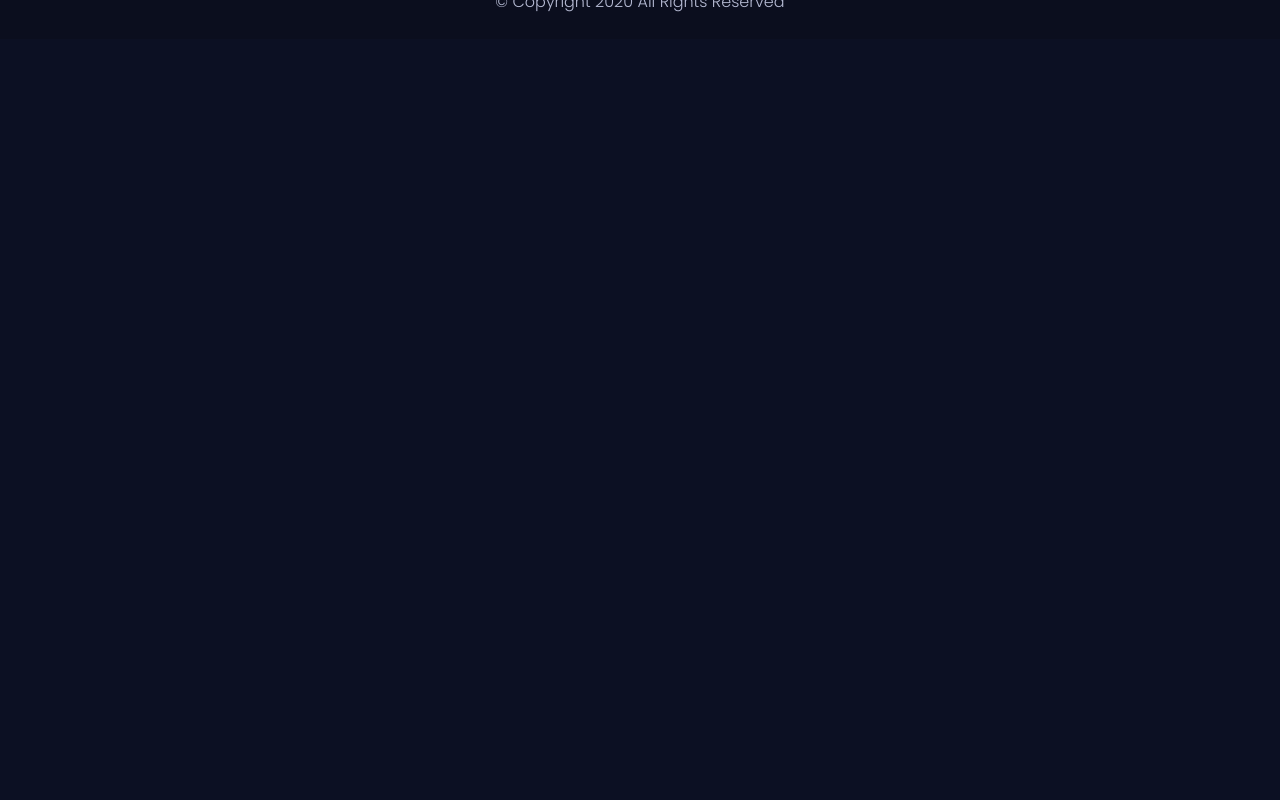
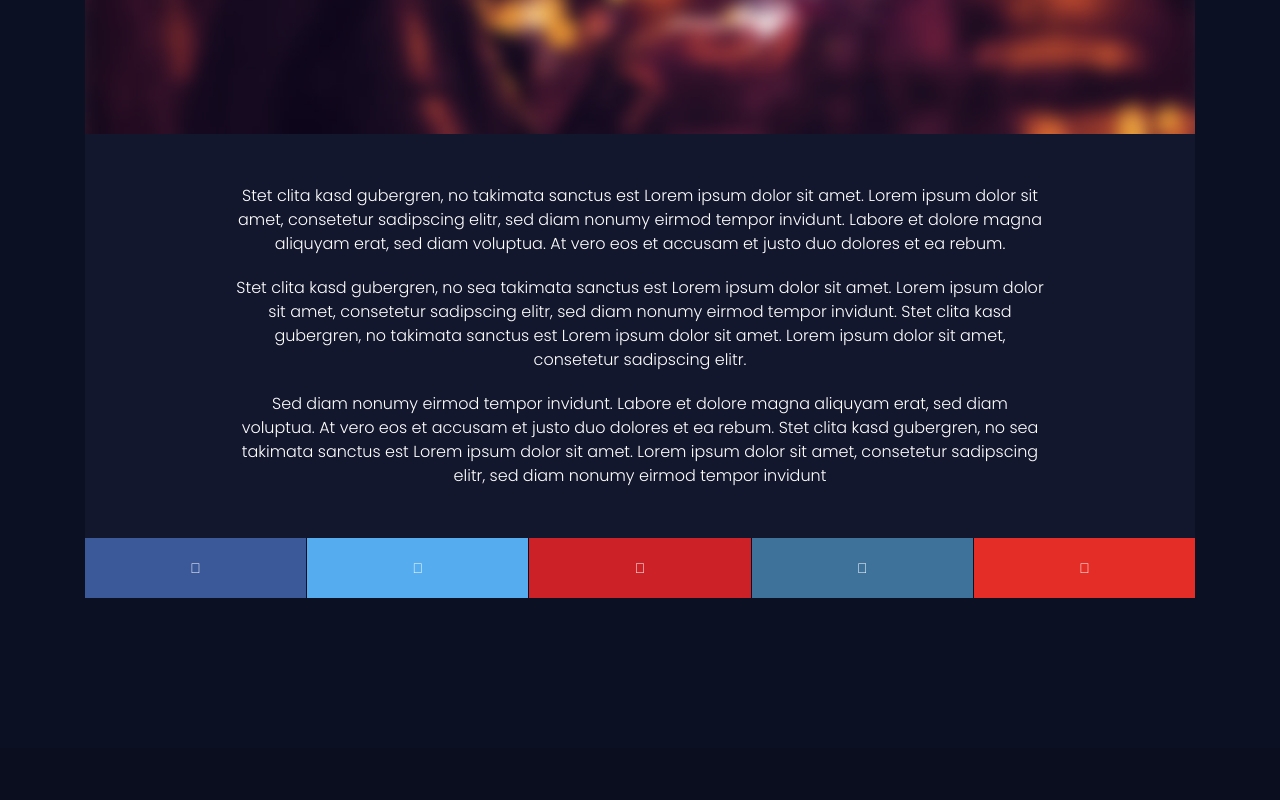
Before and after one commit to nayminhtwe/1875_Baydin_PWA, a Vue app: page /content/1 in a window 1280 px wide. Shown: the part 580-1380 px from the top of the page. Before the commit the page ends 800 px from the top, so only its background shows below. Built offline with nearby package versions, Linux system fonts and the light colour scheme; no server answers; a web font is replaced by a local one.

Commit message:
router fix & content page

```diff
--- a/core/modules/category/store/action.js
+++ b/core/modules/category/store/action.js
@@ -9,9 +9,15 @@ const actions = {
       commit(types.ALL_CATEGORIES_SUCCESS, response.data.data);
     });
   },
-  singleCategory({ commit, rootGetters}) {
+  // singleCategory({ commit, rootGetters}) {
+  //   commit(types.CATEGORY_BY_ID);
+  //   HTTP.get(`category/${rootGetters['getRouteParams'].categoryId}`).then((response) => {
+  //     commit(types.CATEGORY_BY_ID_SUCCESS, response.data);
+  //   });
+  // },
+  singleCategory({ commit }, categoryId) {
     commit(types.CATEGORY_BY_ID);
-    HTTP.get(`category/${rootGetters['getRouteParams'].categoryId}`).then((response) => {
+    HTTP.get(`category/${categoryId}`).then((response) => {
       commit(types.CATEGORY_BY_ID_SUCCESS, response.data);
     });
   },
--- a/src/router/index.js
+++ b/src/router/index.js
@@ -5,6 +5,7 @@ import Home from '../views/Home.vue'
 Vue.use(VueRouter)
 
 const Normal = () => import(/* webpackChunkName: "about" */ '../views/Normal.vue')
+const Content = () => import(/* webpackChunkName: "about" */ '../views/Content.vue')
 
 const routes = [
   {
@@ -19,6 +20,11 @@ const routes = [
     // this generates a separate chunk (about.[hash].js) for this route
     // which is lazy-loaded when the route is visited.
     component: Normal
+  },
+  {
+    path: '/content/:categoryId',
+    name: 'content',
+    component: Content
   }
 ]
 
--- /dev/null
+++ b/src/views/Content.vue
@@ -0,0 +1,50 @@
+<template>
+  <section class="ds s-pt-90 s-pb-40 s-pt-xl-150 s-pb-xl-100 c-gutter-60 c-mb-50">
+    <div class="container">
+      <div class="row">
+
+						<div class="col-12">
+							<div class="vertical-item bg-darkblue text-center content-padding padding-big">
+								<div class="item-media">
+									<img src="@/images/services/img_7.jpg" alt="img">
+								</div>
+								<div class="item-content max-content">
+									<p>
+										Stet clita kasd gubergren, no takimata sanctus est Lorem ipsum dolor sit amet. Lorem ipsum dolor sit amet, consetetur sadipscing elitr, sed diam nonumy eirmod tempor invidunt. Labore et dolore magna aliquyam erat, sed diam voluptua. At vero eos et accusam et justo duo dolores et ea rebum.
+									</p>
+									<p>
+										Stet clita kasd gubergren, no sea takimata sanctus est Lorem ipsum dolor sit amet. Lorem ipsum dolor sit amet, consetetur sadipscing elitr, sed diam nonumy eirmod tempor invidunt. Stet clita kasd gubergren, no takimata sanctus est Lorem ipsum dolor sit amet. Lorem ipsum dolor sit amet, consetetur sadipscing elitr.
+									</p>
+									<p>
+										Sed diam nonumy eirmod tempor invidunt. Labore et dolore magna aliquyam erat, sed diam voluptua. At vero eos et accusam et justo duo dolores et ea rebum. Stet clita kasd gubergren, no sea takimata sanctus est Lorem ipsum dolor sit amet. Lorem ipsum dolor sit amet, consetetur sadipscing elitr, sed diam nonumy eirmod tempor invidunt
+									</p>
+								</div>
+							</div>
+							<div class="share_buttons social_part">
+								<a href="https://www.facebook.com" class="color-bg-icon fa fa-facebook" target="_blank"></a>
+								<a href="https://twitter.com" class="color-bg-icon fa fa-twitter" target="_blank"></a>
+								<a href="https://pinterest.com" class="color-bg-icon fa fa-pinterest" target="_blank"></a>
+								<a href="https://instagram.com" class="color-bg-icon fa fa-instagram" target="_blank"></a>
+								<a href="https://www.youtube.com" class="color-bg-icon fa fa-youtube-play" target="_blank"></a>
+							</div>
+						</div><!-- .col-* -->
+					</div>
+    </div>
+  </section>
+</template>
+
+<script>
+import { mapGetters } from "vuex";
+
+export default {
+  name: `Normal`,
+  computed: {
+    ...mapGetters({
+      getCurrentCategory: "categoryStore/getCurrentCategory"
+    })
+  },
+  created() {
+    this.$store.dispatch("categoryStore/singleCategory", this.$route.params.categoryId);
+  }
+};
+</script>
--- a/src/views/Normal.vue
+++ b/src/views/Normal.vue
@@ -1,23 +1,28 @@
 <template>
   <section class="ds s-pt-90 s-pb-40 s-pt-xl-150 s-pb-xl-100 c-gutter-60 c-mb-50">
     <div class="container">
+      <div v-for="child in getCurrentCategory.sub_categories" :key="child.id">
         <div class="row">
           <div class="col-md-12">
-          <h1>Normal</h1>
+            <h1>{{ child.title }}</h1>
           </div>
-        <!-- <div class="col-xl-4 col-lg-6" v-for="category in normalCategories" :key="category.id">
+          <div class="col-xl-4 col-lg-6" v-for="category in child.sub_categories" :key="category.id">
             <div
               class="vertical-item bg-darkblue text-center service-layout-1 box-shadow content-padding"
             >
               <div class="item-media">
-              <img :src="category.image" alt="img" />
+                <img :src="child.image" alt="img" />
                 <div class="media-links">
-                <a class="abs-link" title href="service-single.html"></a>
+                  <router-link class="abs-link" :to="{ name: 'content', params: { categoryId: category.id }}" />
+                  <!-- <a class="abs-link" title href="service-single.html"></a> -->
                 </div>
               </div>
               <div class="item-content">
                 <h5 class="mt-0 links-maincolor2">
-                <a href="service-single.html">{{ category.title }}</a>
+                  <router-link :to="{ name: 'content', params: { categoryId: category.id }}">
+                  {{ category.title }}
+                </router-link>
+                  <!-- <a href="service-single.html">{{ category.title }}</a> -->
                 </h5>
                 <p>{{ category.subtitle }}</p>
                 <a href="service-single.html" class="mt-30 font-2">
@@ -26,8 +31,9 @@
                 </a>
               </div>
             </div>
-        </div> -->
+          </div>
           <!-- .col-* -->
+        </div>
       </div>
     </div>
   </section>
@@ -40,11 +46,11 @@ export default {
   name: `Normal`,
   computed: {
     ...mapGetters({
-        getCurrentCategory: 'categoryStore/getCurrentCategory',
+      getCurrentCategory: "categoryStore/getCurrentCategory"
     })
   },
   created() {
-    this.$store.dispatch('categoryStore/singleCategory')
+    this.$store.dispatch("categoryStore/singleCategory", this.$route.params.categoryId);
   }
 };
 </script>
```
Lines whose indentation alone changed are shown as unchanged.
